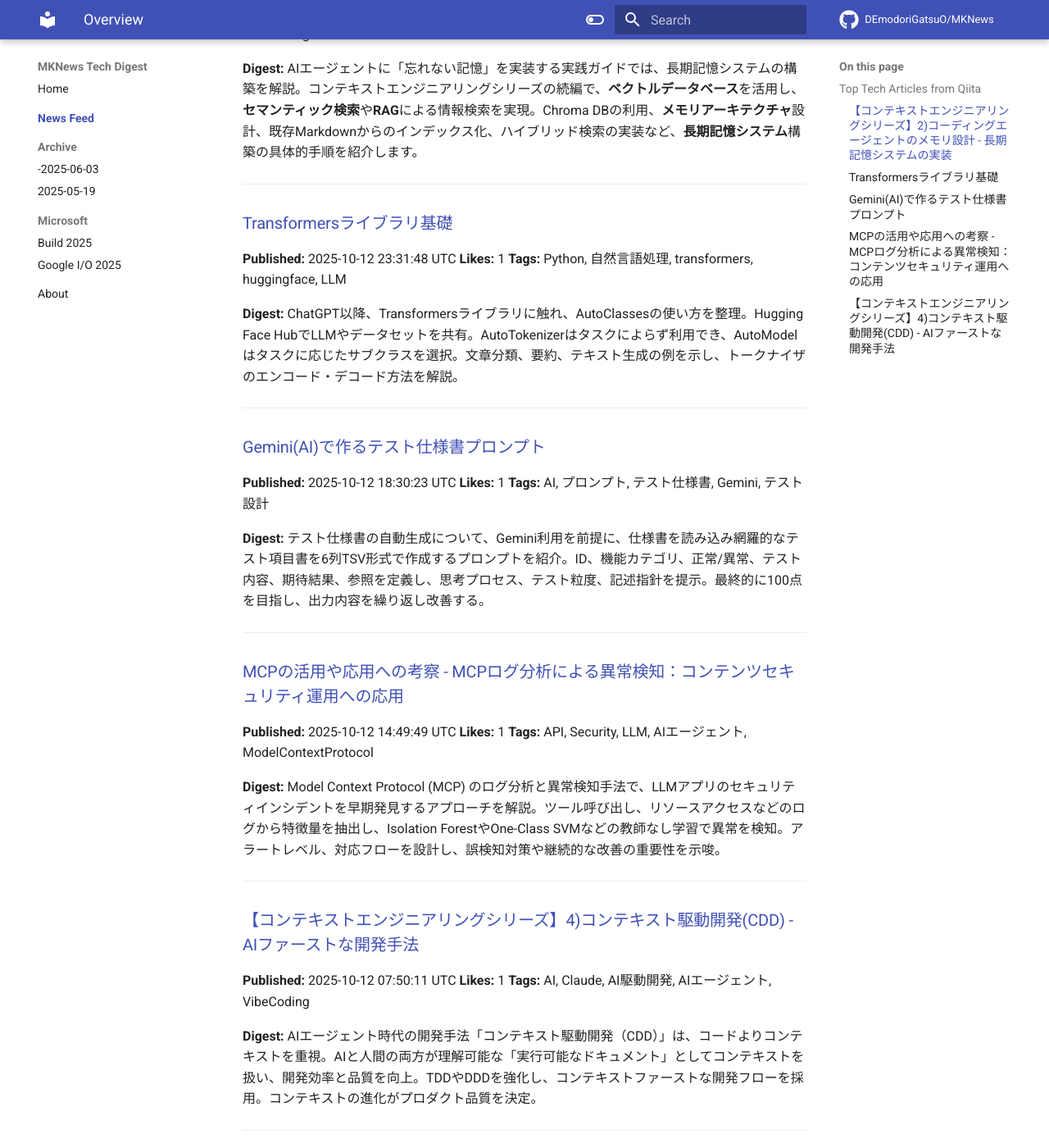
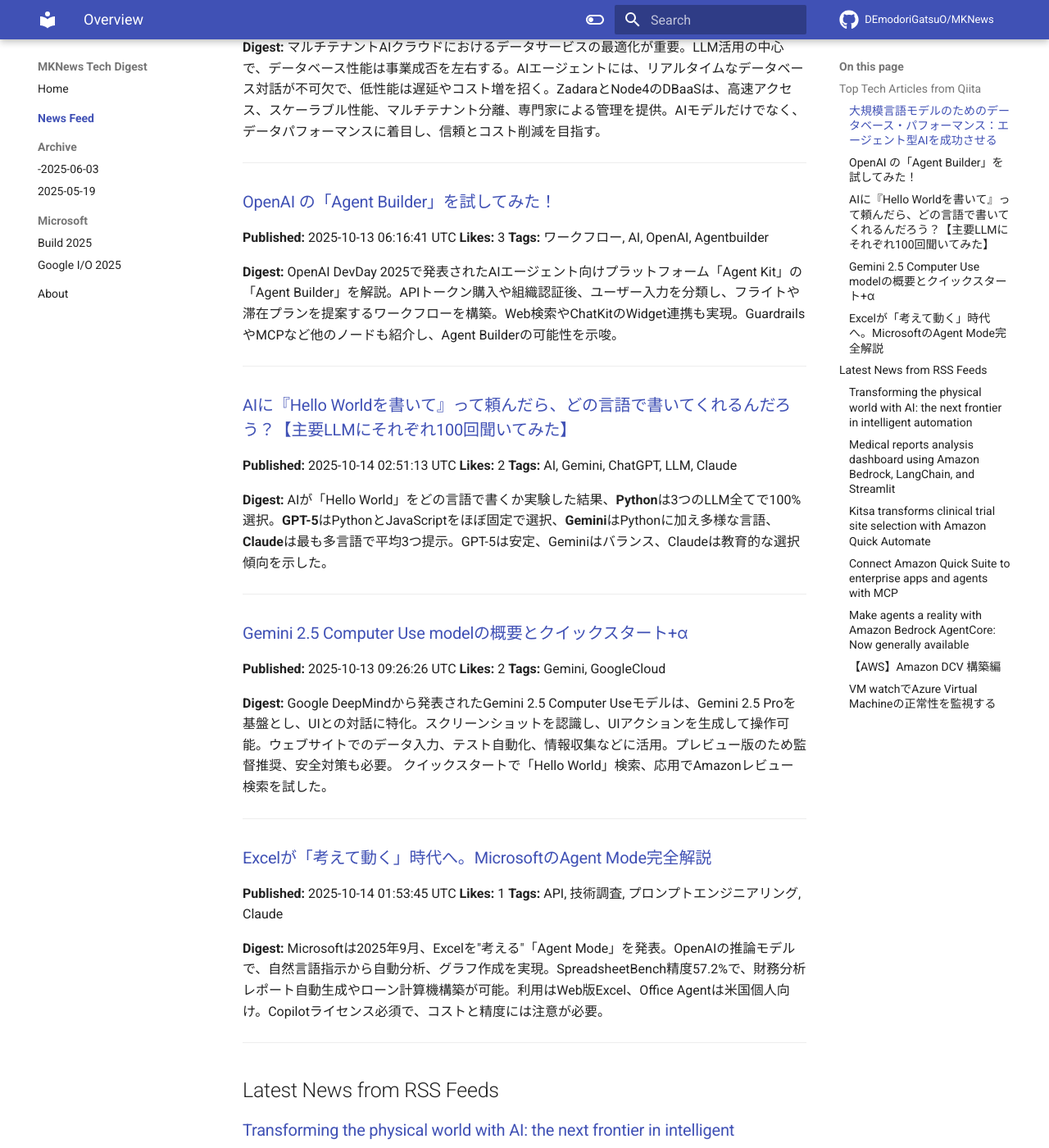
Before and after one commit to DEmodoriGatsuO/MKNews, an MkDocs documentation site: the page built from docs/news/index.md, in a window 1280 px wide and 1400 px high, scrolled down 303 px. Shown: the whole window at 82% size. Built offline with MkDocs 1.6.1 and Material for MkDocs 9.7.7, drawn with Linux system fonts in a browser that asks for light colours; comment, search, counter and statistics services are not loaded; some of the changed text lies outside the part shown.

Commit message:
Automated AI Tech Digest - 2025-10-14

```diff
--- a/docs/news/index.md
+++ b/docs/news/index.md
@@ -1,55 +1,128 @@
-# AI Tech Trends Digest (2025-10-13)
+# AI Tech Trends Digest (2025-10-14)
 
 
 ## Top Tech Articles from Qiita
 
 
-### [【コンテキストエンジニアリングシリーズ】2)コーディングエージェントのメモリ設計 - 長期記憶システムの実装](https://qiita.com/nogataka/items/3c40975a7271b8e8cf90)
-**Published:** 2025-10-12 07:12:03 UTC
-**Likes:** 4
-**Tags:** AI, Claude, AI駆動開発, AIエージェント, VibeCoding
+### [大規模言語モデルのためのデータベース・パフォーマンス：エージェント型AIを成功させる](https://qiita.com/kousenko/items/8f376a140ff5151b8c7a)
+**Published:** 2025-10-14 04:44:05 UTC
+**Likes:** 3
+**Tags:** vmware, Cloud, KVM, インフラ, LLM
 
 **Digest:**
-AIエージェントに「忘れない記憶」を実装する実践ガイドでは、長期記憶システムの構築を解説。コンテキストエンジニアリングシリーズの続編で、**ベクトルデータベース**を活用し、**セマンティック検索**や**RAG**による情報検索を実現。Chroma DBの利用、**メモリアーキテクチャ**設計、既存Markdownからのインデックス化、ハイブリッド検索の実装など、**長期記憶システム**構築の具体的手順を紹介します。
+マルチテナントAIクラウドにおけるデータサービスの最適化が重要。LLM活用の中心で、データベース性能は事業成否を左右する。AIエージェントには、リアルタイムなデータベース対話が不可欠で、低性能は遅延やコスト増を招く。ZadaraとNode4のDBaaSは、高速アクセス、スケーラブル性能、マルチテナント分離、専門家による管理を提供。AIモデルだけでなく、データパフォーマンスに着目し、信頼とコスト削減を目指す。
 
 ---
 
-### [Transformersライブラリ基礎](https://qiita.com/_kawauso_/items/523128d9b1c9722bb0a8)
-**Published:** 2025-10-12 23:31:48 UTC
-**Likes:** 1
-**Tags:** Python, 自然言語処理, transformers, huggingface, LLM
+### [OpenAI の「Agent Builder」を試してみた！](https://qiita.com/fujisho1216/items/38596bd87da7489d8bf5)
+**Published:** 2025-10-13 06:16:41 UTC
+**Likes:** 3
+**Tags:** ワークフロー, AI, OpenAI, Agentbuilder
 
 **Digest:**
-ChatGPT以降、Transformersライブラリに触れ、AutoClassesの使い方を整理。Hugging Face HubでLLMやデータセットを共有。AutoTokenizerはタスクによらず利用でき、AutoModelはタスクに応じたサブクラスを選択。文章分類、要約、テキスト生成の例を示し、トークナイザのエンコード・デコード方法を解説。
+OpenAI DevDay 2025で発表されたAIエージェント向けプラットフォーム「Agent Kit」の「Agent Builder」を解説。APIトークン購入や組織認証後、ユーザー入力を分類し、フライトや滞在プランを提案するワークフローを構築。Web検索やChatKitのWidget連携も実現。GuardrailsやMCPなど他のノードも紹介し、Agent Builderの可能性を示唆。
 
 ---
 
-### [Gemini(AI)で作るテスト仕様書プロンプト](https://qiita.com/enomoso_pm/items/c83aca6f611ac84333e4)
-**Published:** 2025-10-12 18:30:23 UTC
-**Likes:** 1
-**Tags:** AI, プロンプト, テスト仕様書, Gemini, テスト設計
+### [AIに『Hello Worldを書いて』って頼んだら、どの言語で書いてくれるんだろう？【主要LLMにそれぞれ100回聞いてみた】](https://qiita.com/JavaLangRuntimeException/items/3710cdb033a20daafa23)
+**Published:** 2025-10-14 02:51:13 UTC
+**Likes:** 2
+**Tags:** AI, Gemini, ChatGPT, LLM, Claude
 
 **Digest:**
-テスト仕様書の自動生成について、Gemini利用を前提に、仕様書を読み込み網羅的なテスト項目書を6列TSV形式で作成するプロンプトを紹介。ID、機能カテゴリ、正常/異常、テスト内容、期待結果、参照を定義し、思考プロセス、テスト粒度、記述指針を提示。最終的に100点を目指し、出力内容を繰り返し改善する。
+AIが「Hello World」をどの言語で書くか実験した結果、**Python**は3つのLLM全てで100%選択。**GPT-5**はPythonとJavaScriptをほぼ固定で選択、**Gemini**はPythonに加え多様な言語、**Claude**は最も多言語で平均3つ提示。GPT-5は安定、Geminiはバランス、Claudeは教育的な選択傾向を示した。
 
 ---
 
-### [MCPの活用や応用への考察 - MCPログ分析による異常検知：コンテンツセキュリティ運用への応用](https://qiita.com/555hamano/items/9570cf105ca544af26a5)
-**Published:** 2025-10-12 14:49:49 UTC
-**Likes:** 1
-**Tags:** API, Security, LLM, AIエージェント, ModelContextProtocol
+### [Gemini 2.5 Computer Use modelの概要とクイックスタート+α](https://qiita.com/ShinyaNakayama/items/5ae090a54eb25a41436c)
+**Published:** 2025-10-13 09:26:26 UTC
+**Likes:** 2
+**Tags:** Gemini, GoogleCloud
 
 **Digest:**
-Model Context Protocol (MCP) のログ分析と異常検知手法で、LLMアプリのセキュリティインシデントを早期発見するアプローチを解説。ツール呼び出し、リソースアクセスなどのログから特徴量を抽出し、Isolation ForestやOne-Class SVMなどの教師なし学習で異常を検知。アラートレベル、対応フローを設計し、誤検知対策や継続的な改善の重要性を示唆。
+Google DeepMindから発表されたGemini 2.5 Computer Useモデルは、Gemini 2.5 Proを基盤とし、UIとの対話に特化。スクリーンショットを認識し、UIアクションを生成して操作可能。ウェブサイトでのデータ入力、テスト自動化、情報収集などに活用。プレビュー版のため監督推奨、安全対策も必要。  クイックスタートで「Hello World」検索、応用でAmazonレビュー検索を試した。
 
 ---
 
-### [【コンテキストエンジニアリングシリーズ】4)コンテキスト駆動開発(CDD) - AIファーストな開発手法](https://qiita.com/nogataka/items/c74b25d66d8d1f7f5a11)
-**Published:** 2025-10-12 07:50:11 UTC
+### [Excelが「考えて動く」時代へ。MicrosoftのAgent Mode完全解説](https://qiita.com/k_nabe/items/cc728018eec122a5bdc3)
+**Published:** 2025-10-14 01:53:45 UTC
 **Likes:** 1
-**Tags:** AI, Claude, AI駆動開発, AIエージェント, VibeCoding
+**Tags:** API, 技術調査, プロンプトエンジニアリング, Claude
 
 **Digest:**
-AIエージェント時代の開発手法「コンテキスト駆動開発（CDD）」は、コードよりコンテキストを重視。AIと人間の両方が理解可能な「実行可能なドキュメント」としてコンテキストを扱い、開発効率と品質を向上。TDDやDDDを強化し、コンテキストファーストな開発フローを採用。コンテキストの進化がプロダクト品質を決定。
+Microsoftは2025年9月、Excelを"考える"「Agent Mode」を発表。OpenAIの推論モデルで、自然言語指示から自動分析、グラフ作成を実現。SpreadsheetBench精度57.2%で、財務分析レポート自動生成やローン計算機構築が可能。利用はWeb版Excel、Office Agentは米国個人向け。Copilotライセンス必須で、コストと精度には注意が必要。
 
 ---
+
+## Latest News from RSS Feeds
+
+
+### [Transforming the physical world with AI: the next frontier in intelligent automation](https://aws.amazon.com/blogs/machine-learning/transforming-the-physical-world-with-ai-the-next-frontier-in-intelligent-automation/)
+**Source:** AWS ML Blog
+**Published:** 2025-10-13 22:21:26 UTC
+**Tags:** Announcements, Artificial Intelligence, Robotics
+
+**Digest:**
+AIと物理世界の融合「Physical AI」が産業を変革。AWSが支援するPhysical AI Fellowshipが、ロボットや自動化のスタートアップを育成。Bedrock Robotics、Blue Water Autonomyなど8社が参加。レベル分けされた自律性や、高度な制御、マルチモーダルセンサー、デジタルツインなどの技術が重要。AIロボット市場は急成長、投資も活発。Amazonの効率化、医療での手術時間短縮など実績も。
+
+---
+
+### [Medical reports analysis dashboard using Amazon Bedrock, LangChain, and Streamlit](https://aws.amazon.com/blogs/machine-learning/medical-reports-analysis-dashboard-using-amazon-bedrock-langchain-and-streamlit/)
+**Source:** AWS ML Blog
+**Published:** 2025-10-13 20:56:14 UTC
+**Tags:** Amazon Bedrock, Healthcare, Intermediate (200), Technical How-to
+
+**Digest:**
+Amazon Bedrock、LangChain、Streamlitを用いた医療レポート分析ダッシュボードを紹介。自然言語で質問し、可視化されたデータで解釈を支援。Amazon S3に保存されたCSV形式のレポートを、会話形式で分析可能。モデル選択やパラメータ比較、トレンド表示機能も搭載。デプロイ手順やセキュリティ対策、AWSの各サービス設定についても言及。
+
+---
+
+### [Kitsa transforms clinical trial site selection with Amazon Quick Automate](https://aws.amazon.com/blogs/machine-learning/kitsa-transforms-clinical-trial-site-selection-with-amazon-quick-automate/)
+**Source:** AWS ML Blog
+**Published:** 2025-10-13 17:26:05 UTC
+**Tags:** Amazon Quick Suite, Customer Solutions
+
+**Digest:**
+臨床試験の課題、サイト選定を解決するため、KitsaはAmazon Quick Automateを活用。**データ抽出の96%カバー率、91%のコスト削減、96%のデータ取得高速化**を実現。AIエージェントがサイトのデータ分析を自動化し、製薬会社が客観的な判断を下せるように。規制の厳しい医療業界でも、コンプライアンスを確保し、効率的なサイト選定を可能にしました。
+
+---
+
+### [Connect Amazon Quick Suite to enterprise apps and agents with MCP](https://aws.amazon.com/blogs/machine-learning/connect-amazon-quick-suite-to-enterprise-apps-and-agents-with-mcp/)
+**Source:** AWS ML Blog
+**Published:** 2025-10-13 17:21:02 UTC
+**Tags:** Amazon Quick Suite, Artificial Intelligence, Business Productivity, Technical How-to
+
+**Digest:**
+Amazon Quick Suiteで、組織のデータ連携を安全に行うModel Context Protocol (MCP) Actions統合について解説。Asana, Jira, Confluenceなどと連携し、Amazon Bedrock AgentCore Gateway経由でAIエージェントや既存ソリューションも統合可能。Atlassianとの連携例や、AWS Knowledge MCP Serverとの接続、Amazon Bedrock AgentCore Gatewayの活用方法を紹介。
+
+---
+
+### [Make agents a reality with Amazon Bedrock AgentCore: Now generally available](https://aws.amazon.com/blogs/machine-learning/amazon-bedrock-agentcore-is-now-generally-available/)
+**Source:** AWS ML Blog
+**Published:** 2025-10-13 14:10:44 UTC
+**Tags:** Amazon Bedrock, Amazon Bedrock AgentCore, Announcements, Thought Leadership
+
+**Digest:**
+AWSは、AIエージェントのエンタープライズ向けプラットフォーム「AgentCore」を一般公開。セキュアでスケーラブルな運用基盤を提供し、開発期間短縮を実現。AgentCoreは、様々なフレームワークやモデルに対応し、コード実行、ウェブ連携、メモリ機能、可視化、高信頼性、セキュリティを包括的に提供。Cohere Health、Ericsson、Sonyなど、ヘルスケア、通信、エンタメ分野で活用され、生産性向上に貢献。
+
+---
+
+### [【AWS】Amazon DCV 構築編](https://blog.jbs.co.jp/entry/2025/10/14/131030)
+**Source:** JBS Blog
+**Published:** 2025-10-14 04:10:30 UTC
+**Tags:** AWS, Amazon DCV
+
+**Digest:**
+AWS上でDCVサーバーを構築し、クライアントから接続する手順を解説。高解像度・低遅延のリモートデスクトップを実現するAmazon DCVについて、前回の記事を基に、環境構築、セキュリティグループ設定、DCVインストール、接続確認をステップごとに説明します。
+
+---
+
+### [VM watchでAzure Virtual Machineの正常性を監視する](https://blog.jbs.co.jp/entry/2025/10/14/083846)
+**Source:** JBS Blog
+**Published:** 2025-10-13 23:38:46 UTC
+**Tags:** Azure, Azure Virtual Machines, 監視
+
+**Digest:**
+Azure仮想マシンとスケールセットの正常性監視機能「VM watch」が登場。従来別々に必要だったネットワークやアプリケーション監視が、リソース構成なしで可能に。今回は概要とインストール方法を解説。2025年9月時点ではパブリックプレビュー版として利用できます。
+
+---
```
